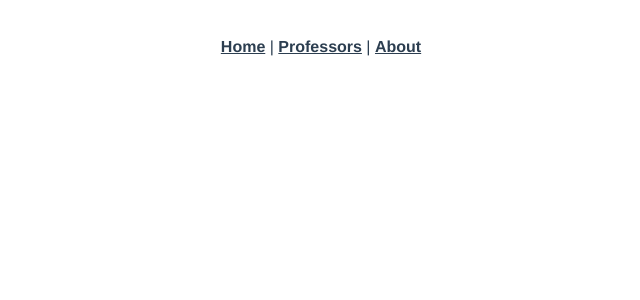
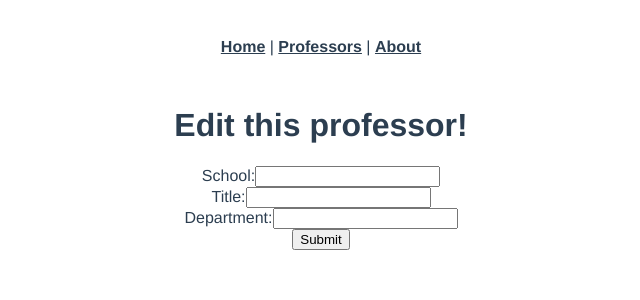
Before and after one commit to Kristofer-Henriquez/rate-app-frontend, a Vue app: page /professors/1/edit in a window 1280 px wide. Shown: the top 300 px of the page, without its empty margins (319-959 px from the left). Built offline with nearby package versions, Linux system fonts and the light colour scheme.

Commit message:
Creating the EDIT function on professors

```diff
--- a/src/router/index.js
+++ b/src/router/index.js
@@ -3,6 +3,7 @@
 import Home from '../views/Home.vue';
 import Professors from '../views/ProfessorsIndex.vue';
 import ProfessorShow from '../views/ProfessorShow.vue';
+import ProfessorEdit from '../views/ProfessorEdit.vue';
 
 Vue.use(VueRouter);
 
@@ -23,6 +24,11 @@
     component: ProfessorShow
   },
   {
+    path: '/professors/:id/edit',
+    name: 'ProfessorEdit',
+    component: ProfessorEdit
+  },
+  {
     path: '/about',
     name: 'About',
     // route level code-splitting
--- /dev/null
+++ b/src/views/ProfessorEdit.vue
@@ -0,0 +1,64 @@
+<template>
+  <div class="professor-edit">
+    <form v-on:submit.prevent="submit()">
+      <h1>Edit this professor!</h1>
+      <ul>
+        <li class="text-danger" v-for="error in errors">{{ error }}</li>
+      </ul>
+      <div class="form-group">
+        <label>School:</label>
+        <input type="text" class="form-control" v-model="professor.school">
+      </div>
+      <div class="form-group">
+        <label>Title:</label>
+        <input type="text" class="form-control" v-model="professor.title">
+      </div>
+      <div class="form-group">
+        <label>Department:</label>
+        <input type="text" class="form-control" v-model="professor.department">
+      </div>
+      <input type="submit" class="btn btn-primary" value="Submit">
+    </form>
+  </div>
+</template>
+
+<script>
+import axios from "axios";
+
+export default {
+  data: function() {
+    return {
+      errors: [],
+      professor: []
+    };
+  },
+  methods: {
+    submit: function() {
+      var params = {
+        school: this.professor.school,
+        title: this.professor.title,
+        department: this.professor.department
+      };
+      axios
+        .put(`/professors/${this.$route.params.id}`, params)
+        .then(response => {
+          this.$router.push("/professors");
+        })
+        .catch(error => {
+          this.errors = error.response.data.errors;
+        });
+    },
+    showProfessor: function() {
+      console.log("individual professor");
+
+      axios.get("/professors/" + this.$route.params.id).then(response => {
+        console.log(response.data);
+        this.professor = response.data;
+      });
+    }
+  },
+  Created: function() {
+    this.showProfessor();
+  }
+};
+</script>
--- a/src/views/ProfessorShow.vue
+++ b/src/views/ProfessorShow.vue
@@ -6,6 +6,7 @@
       <p> {{ professor.title }} </p>
       <p> {{ professor.department }} </p>
 
+  <a v-bind:href="`/professors/${professor.id}/edit`"> Edit this professor! </a>
 
   <p><button v-on:click="destroyProfessor()"> Delete this Professor </button></p>
   </div>
```
